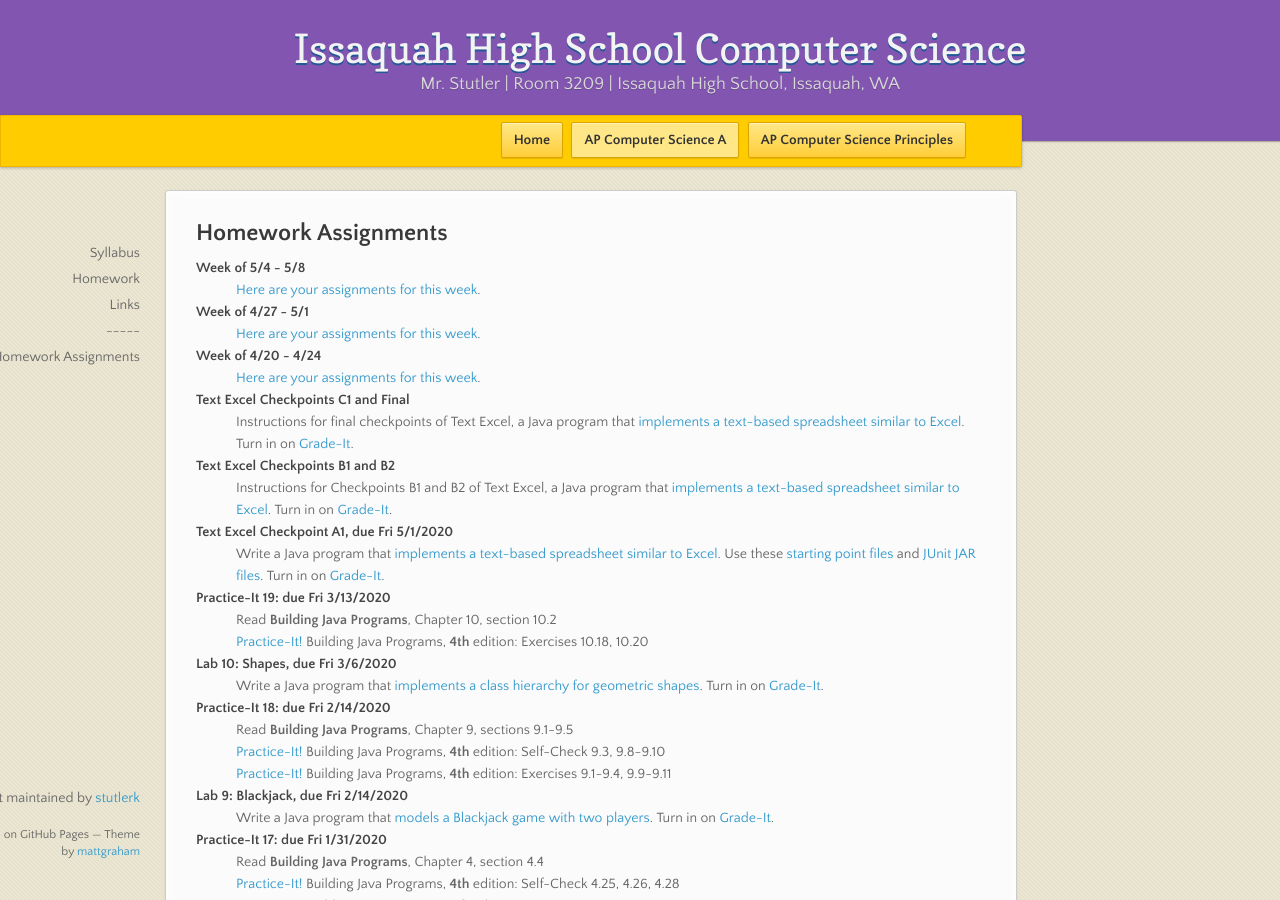
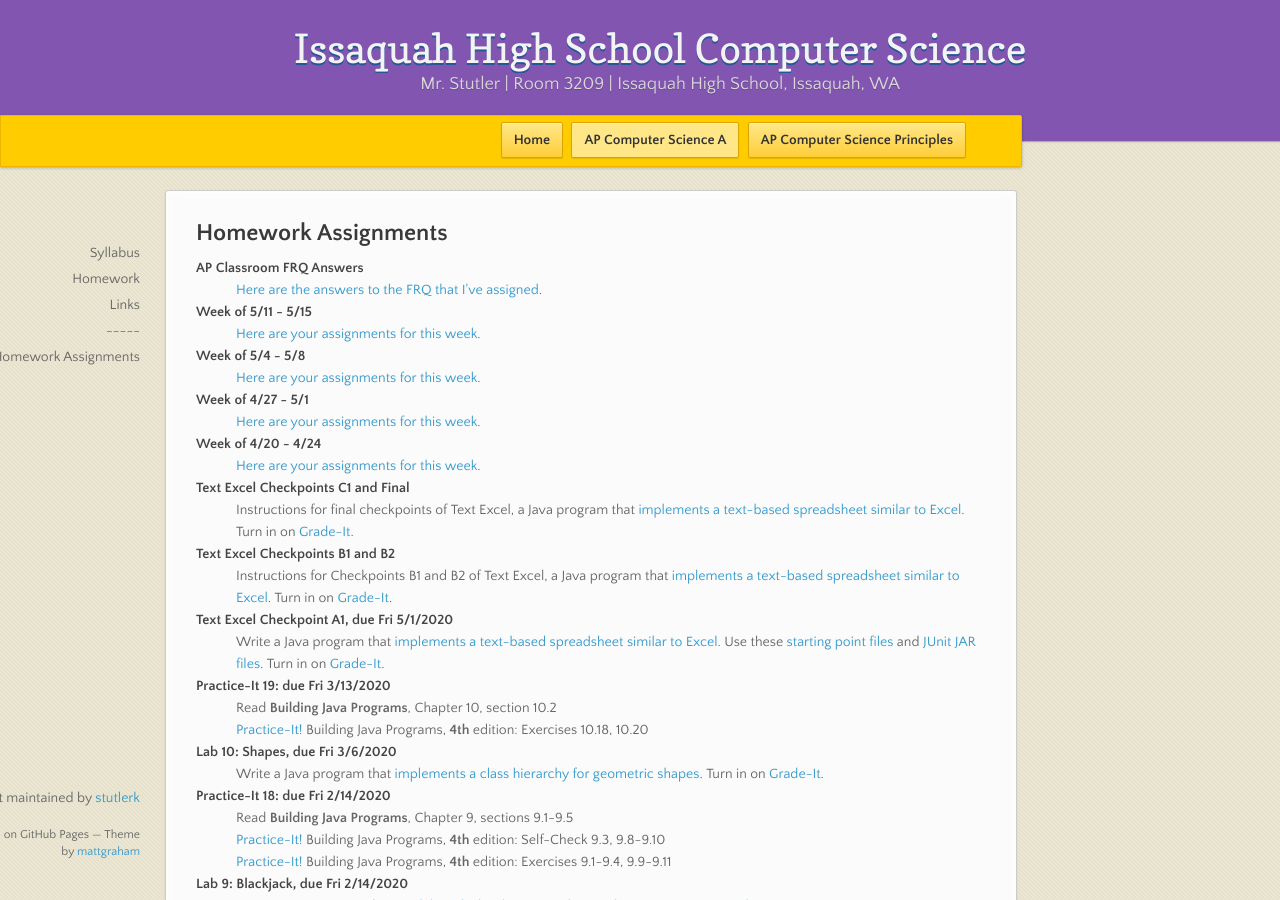
Before and after one commit to stutlerk/ihs-website, a Jekyll site: the page built from _apcsa/homework.html, in a window 1280 px wide and 900 px high. Built offline with Jekyll 4.4.1, drawn with Linux system fonts in a browser that asks for light colours; nearby versions of some CDN libraries.

Commit message:
Update homework.html

```diff
--- a/_apcsa/homework.html
+++ b/_apcsa/homework.html
@@ -10,6 +10,12 @@ layout: course
     <dt>Computer History Report, due 9/19/2018 at the beginning of class</dt>
     <dd><a href="https://issaquahwednet-my.sharepoint.com/personal/stutlerk_issaquah_wednet_edu/_layouts/15/guestaccess.aspx?docid=00f746ca063ec4fe89aaef3ed6d400941&authkey=AeHXKIjD7VBW10XG1QzwDCU">Computer history report assignment</a></dd>
     -->
+    <dt>AP Classroom FRQ Answers</dt>
+    <dd><a href="https://issaquahwednet-my.sharepoint.com/:f:/g/personal/stutlerk_issaquah_wednet_edu/ErC7NMXne6lCtUMXRSm-Ga0B6TXlHJrcfZxFvCwwsc-GPw?e=el4bK4" target="_blank">Here are the answers to the FRQ that I've assigned</a>.</dd>
+
+    <dt>Week of 5/11 - 5/15</dt>
+    <dd><a href="https://issaquahwednet-my.sharepoint.com/:w:/g/personal/stutlerk_issaquah_wednet_edu/EWnzbzuzj0FBsLrY0ZUv09IBUIKJmEftZP8HD9boqsrmDg?e=a6erI5" target="_blank">Here are your assignments for this week</a>.</dd>
+
     <dt>Week of 5/4 - 5/8</dt>
     <dd><a href="https://issaquahwednet-my.sharepoint.com/:w:/g/personal/stutlerk_issaquah_wednet_edu/EeUi6iSIaARLlNN89oF6ExIBHfwMWbjViLEILkvCOxOBcg?e=eaCQcc" target="_blank">Here are your assignments for this week</a>.</dd>
 
```
